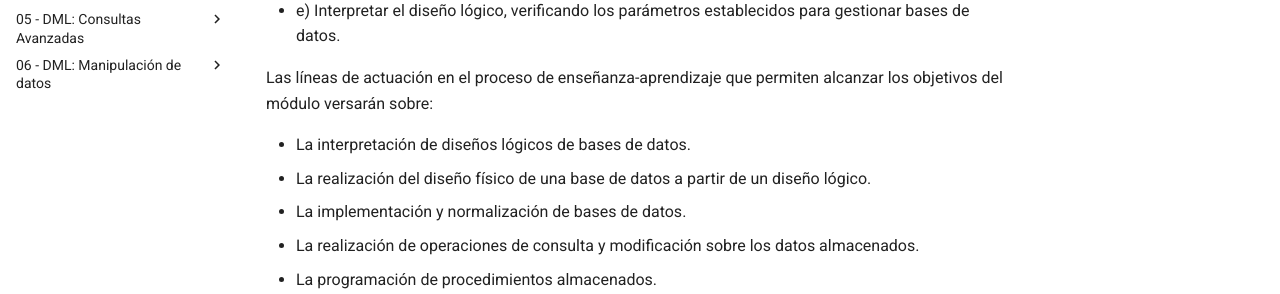
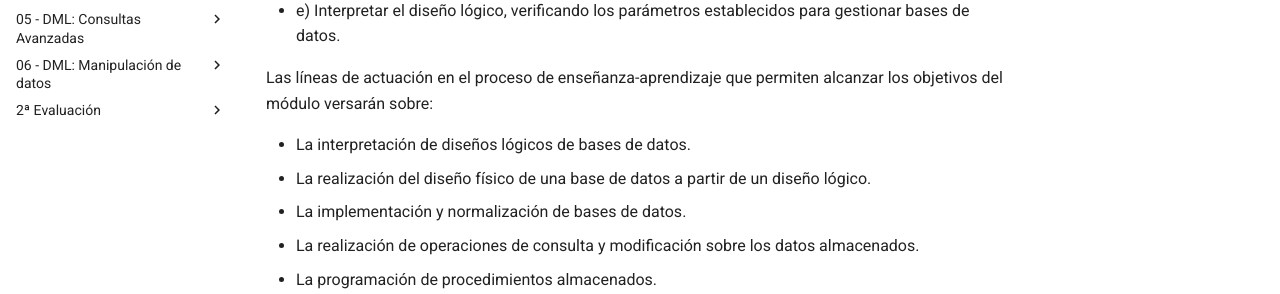
Before and after one commit to jssdocente/bd2526d, an MkDocs documentation site: the page built from docs/index.md, in a window 1280 px wide. Shown: the part 425-719 px from the top of the page. Built offline with MkDocs 1.6.1 and Material for MkDocs 9.7.7, drawn with Linux system fonts in a browser that asks for light colours.

```diff
--- a/mkdocs.yml
+++ b/mkdocs.yml
@@ -38,6 +38,8 @@ nav:
   - "06 - DML: Manipulación de datos":
     - "Inicio": temas/06/index.md
     - "Actividades": temas/06/actividades.md
+  - "2ª Evaluación":
+    - "Resumen": temas/06_2eval/2eval-chuleta.md
 
     # - "2.2 Restricciones": temas/02/2.2-Restricciones.md
     # - "2.3 Modelo Extendido": temas/02/2.3-Modelo-extendido.md
```
